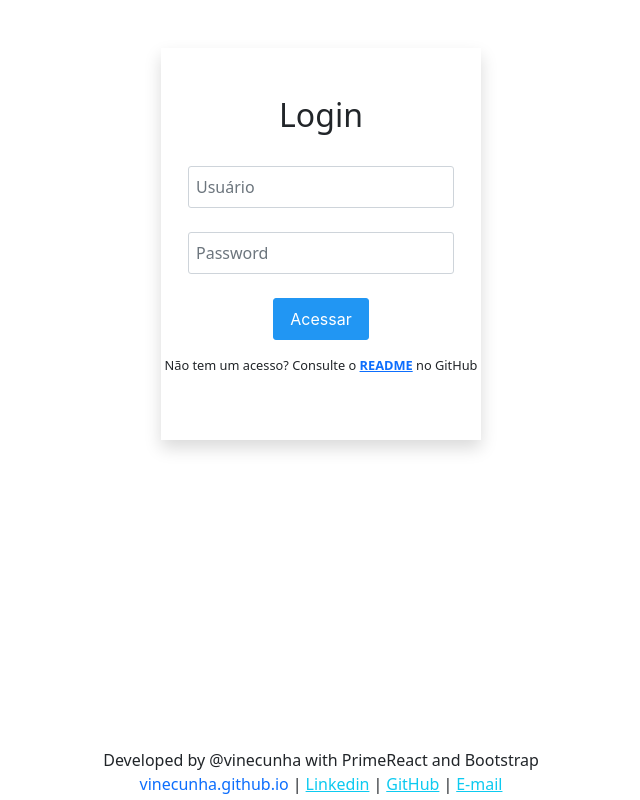
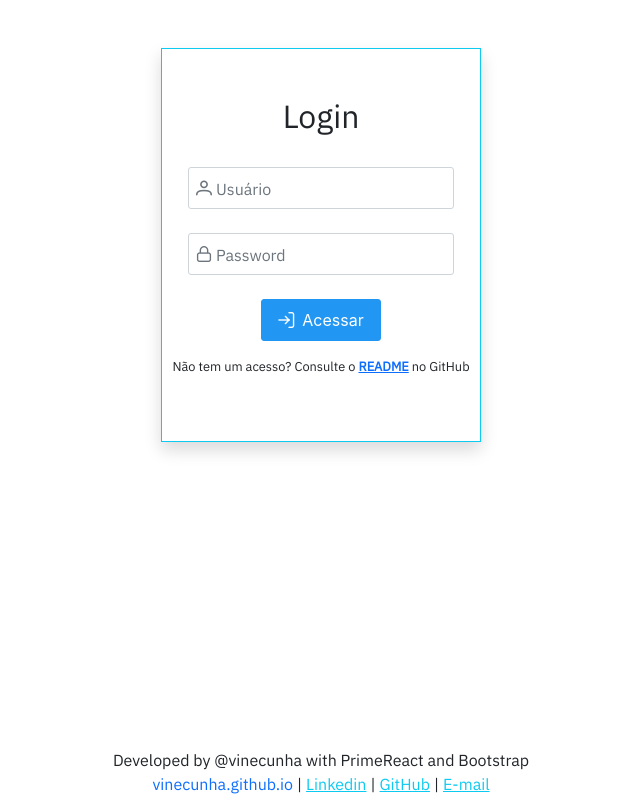
Before and after one commit to vinecunha/login, a React (Create React App) app: page / in a window 1280 px wide. Shown: the whole page, without its empty margins (319-959 px from the left). Built offline with nearby package versions, Linux system fonts and the light colour scheme.

Commit message:
v.1.0.0.2

```diff
--- a/src/App.css
+++ b/src/App.css
@@ -9,13 +9,11 @@
   --primary: #2C9FBA;
   --font-color: #333;
 }
-body, #root{
+body{
   width: 100%;
-  min-height: 100vh;
   font-family: 'IBM Plex Sans', sans-serif !important;
-  background: linear-gradient(to bottom, var(--body-color), var(--body-color-3)) !important;
+  background-color: var(--bg-color) !important;
 }
-
 #consulta{
   background-color: #f5f5f599;
 }
--- a/src/Home.js
+++ b/src/Home.js
@@ -26,10 +26,10 @@ const Home = () => {
   }, []);
 
   return (
-    <div className="home-container container-sm d-flex flex-column justify-content-between align-items-center">
+    <div className="home-container h-100 container-sm d-flex flex-column justify-content-between align-items-center">
       <div className='w-100 m-1 d-flex justify-content-end'>
         {isLoggedIn && (
-          <Button label='Logoff' icon="pi pi-sign-out" severity='danger' onClick={handleLogoff} />
+          <Button label='Sair' icon="pi pi-sign-out" severity='danger' onClick={handleLogoff} />
         )}
       </div>
       <div className='d-flex flex-column align-items-center'>
@@ -38,7 +38,7 @@ const Home = () => {
           <i className='pi pi-clock mx-1'></i>
           {currentDate.toLocaleString()}
         </p>
-        <p>{message}</p>
+        <p><i className='pi pi-history me-1'></i>{message}</p>
       </div>
     </div>
   );
--- a/src/Login.js
+++ b/src/Login.js
@@ -7,6 +7,7 @@ import { Message } from 'primereact/message';
 import 'primereact/resources/themes/saga-blue/theme.css';
 import 'primereact/resources/primereact.min.css';
 import 'primeicons/primeicons.css';
+import './App.css';
 
 import data from './data/dados.json';
 
@@ -16,42 +17,48 @@ const Login = () => {
   const [errorMessage, setErrorMessage] = useState('');
   const navigate = useNavigate();
 
-  const handleLogin = () => {
+  const handleLogin = (event) => {
+    event.preventDefault(); // Impede o comportamento padrão do formulário
+
     const user = data.find((item) => item.username === username && item.password === password);
 
     if (user) {
       const lastLogin = new Date().toLocaleString();
       const message = `Seu último login foi em: ${lastLogin}`;
-      navigate('/home', {state: {username, message}} );
+      navigate('/home', { state: { username, message } });
     } else {
       setErrorMessage('Credenciais inválidas');
     }
   };
 
   return (
-    <div className="login-container m-auto w-25 my-5 py-5 shadow d-flex flex-column align-items-center">
+    <div className="login-container border border-1 border-info bg-white m-auto w-25 my-5 py-5 shadow d-flex flex-column align-items-center">
       <h2>Login</h2>
+      <form onSubmit={handleLogin} className='container-fluid d-flex flex-column align-items-center'>
         <span className="p-float-label my-4">
           <InputText
+            className={errorMessage ? 'w-100 p-invalid' : 'w-100'}
             id="username"
             value={username}
             onChange={(e) => setUsername(e.target.value)}
             required
           />
-            <label htmlFor="username">Usuário</label>
+          <label htmlFor="username"><i className="pi pi-user me-1"></i>Usuário</label>
         </span>
         <span className="p-float-label mb-4">
           <Password
-                inputId="password"
+            className={errorMessage ? 'w-100 p-invalid' : 'w-100'}
+            id="password"
             value={password}
             feedback={false}
             onChange={(e) => setPassword(e.target.value)}
             required
           />
-            <label htmlFor="password">Password</label>
+          <label htmlFor="password"><i className='pi pi-lock me-1'></i>Password</label>
         </span>
         {errorMessage && <Message className="mb-3" severity="error" text={errorMessage} />}
-      <Button label="Acessar" onClick={handleLogin} />
+        <Button type="submit" label={errorMessage ? "Credenciais inválidas" : "Acessar"} icon={errorMessage ? "pi pi-exclamation-triangle" : "pi pi-sign-in"} severity={errorMessage ? 'danger' : ''} />
+      </form>
       <p className='my-3' style={{ fontSize: '.8rem' }}>Não tem um acesso? Consulte o <strong><a href='https://github.com/vinecunha/login' target='blank'>README</a></strong> no GitHub</p>
     </div>
   );
```
Lines whose indentation alone changed are shown as unchanged.
